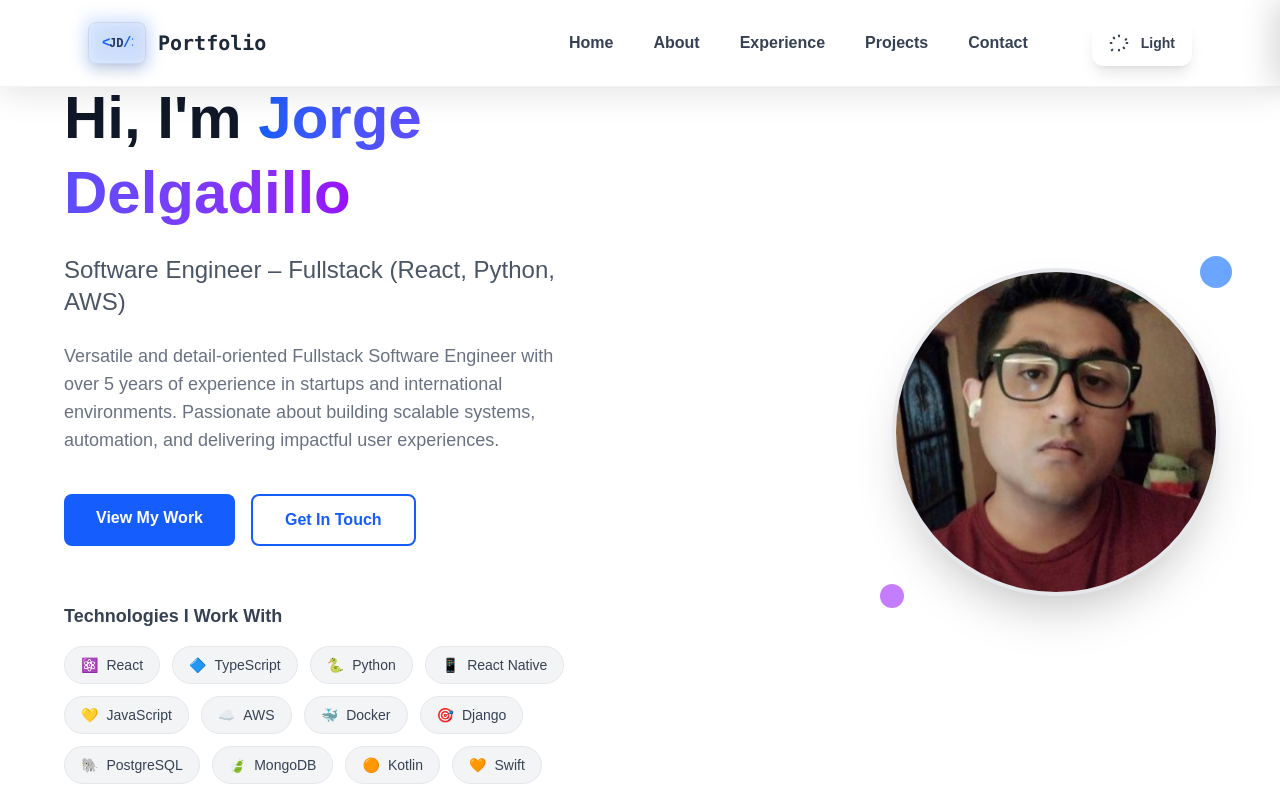
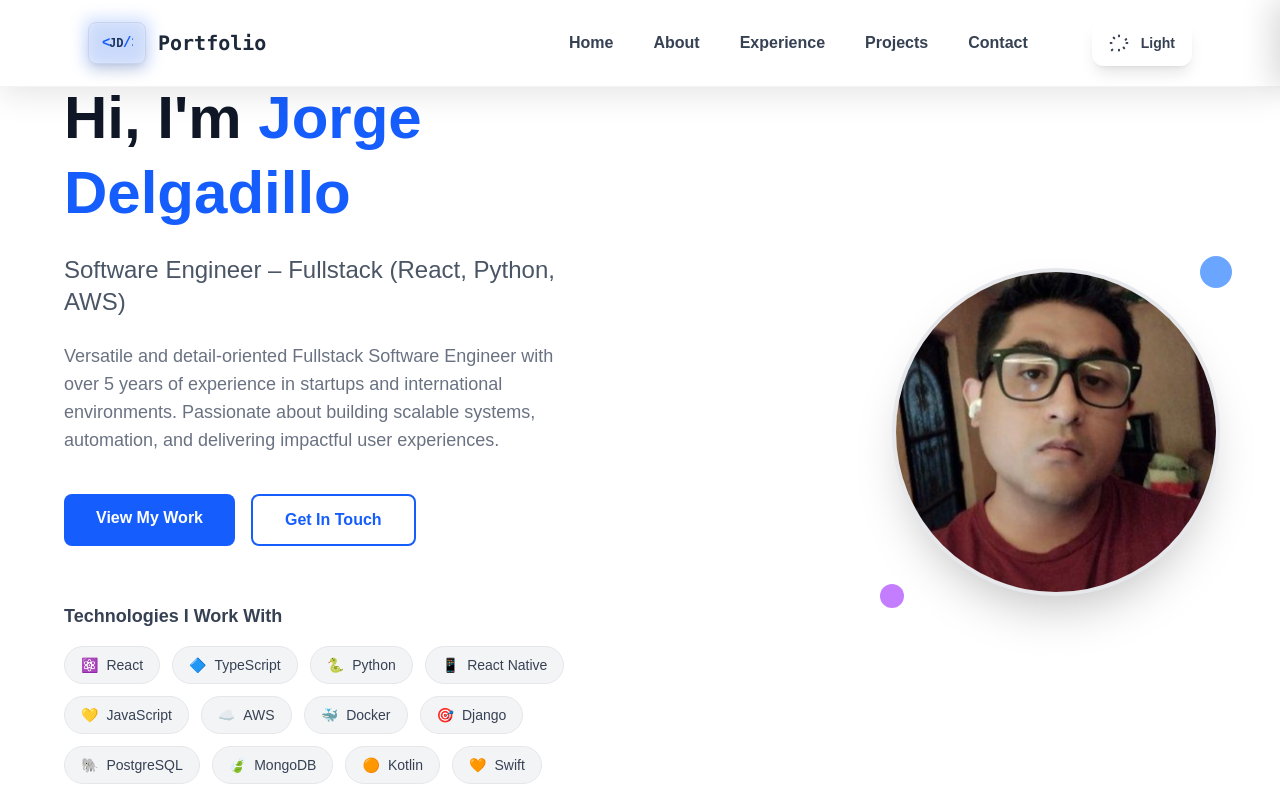
Before and after one commit to JorgeDelgadillo/jd-portfolio, a React (Vite) app: page / in a window 1280 px wide. Shown: the top 800 px of the page. Built offline with nearby package versions, Linux system fonts and the light colour scheme.

Commit message:
udpate: remove gradients colors (#13)

```diff
--- a/src/AppContainer.scss
+++ b/src/AppContainer.scss
@@ -2,7 +2,7 @@
 
 // Base color palette
 $night: #00120bff;
-$night-gradient: linear-gradient(35deg, #02152b 0%, #061947 100%);
+$night-gradient: #061947; // replaced gradient with a solid dark blue
 $dark-slate-gray: #35605aff;
 $slate-gray: #6b818cff;
 $lavender-web: #d8e4ffff;
@@ -14,13 +14,13 @@ $medium-gray: #cccccc;
 $lighter-gray: #e0e0e0;
 $light-green: #a0e0a0;
 $blue: #007bff;
-$light-gradient: linear-gradient(135deg, #d8e4ff 0%, #ffffff 100%);
+$light-gradient: #ffffff; // replaced gradient with solid white
 
 // Default theme colors
 $primary-color: $night;
 $secondary-color: $dark-slate-gray;
 $accent-color: $slate-gray;
-$background-color: $light-gradient;
+$background-color: $white;
 $highlight-color: $spring-green;
 
 :root {
@@ -32,7 +32,7 @@ $highlight-color: $spring-green;
   --primary-color: #{$night};
   --secondary-color: #{$dark-slate-gray};
   --accent-color: #{$slate-gray};
-  --background-color: #{$night-gradient};
+  --background-color: #{$night};
   --highlight-color: #{$spring-green};
   --text-color: #{$white};
   --link-color: #{$spring-green};
@@ -45,7 +45,7 @@ $highlight-color: $spring-green;
   --primary-color: #{$white};
   --secondary-color: #{$light-gray};
   --accent-color: #{$medium-gray};
-  --background-color: #{$light-gradient};
+  --background-color: #{$white};
   --highlight-color: #{$light-green};
   --text-color: #{$black};
   --link-color: #{$blue};
--- a/src/components/Header/Header.tsx
+++ b/src/components/Header/Header.tsx
@@ -81,8 +81,8 @@ const Header = () => {
             </div>
             <div className={`absolute -inset-1 rounded-lg opacity-20 group-hover:opacity-40 transition-opacity duration-300 blur-sm ${
               darkMode
-                ? 'bg-gradient-to-r from-blue-600 to-blue-800'
-                : 'bg-gradient-to-r from-blue-500 to-blue-600'
+                ? 'bg-blue-700'
+                : 'bg-blue-600'
             }`}></div>
           </div>
           <span className={`hidden sm:inline font-mono font-bold text-xl transition-all duration-300 ${
@@ -109,13 +109,13 @@ const Header = () => {
               {item.name}
               <span className={`absolute -bottom-1 left-0 w-0 h-0.5 transition-all duration-300 group-hover:w-full rounded-full ${
                 darkMode
-                  ? 'bg-gradient-to-r from-blue-400 to-blue-600'
-                  : 'bg-gradient-to-r from-blue-500 to-purple-500'
+                  ? 'bg-blue-500'
+                  : 'bg-blue-600'
               }`}></span>
               <div className={`absolute inset-0 rounded-lg opacity-0 group-hover:opacity-100 transition-opacity duration-300 -z-10 ${
                 darkMode
-                  ? 'bg-gradient-to-r from-blue-500/10 to-blue-600/10'
-                  : 'bg-gradient-to-r from-blue-500/5 to-purple-500/5'
+                  ? 'bg-blue-600/10'
+                  : 'bg-blue-500/10'
               }`}></div>
             </a>
           ))}
@@ -269,12 +269,12 @@ const Header = () => {
             >
               <span className="relative z-10 flex items-center gap-3">
                 <span className={`w-2 h-2 rounded-full opacity-0 group-hover:opacity-100 transition-opacity duration-300 ${
-                  darkMode ? 'bg-gradient-to-r from-blue-400 to-blue-600' : 'bg-gradient-to-r from-blue-500 to-purple-500'
+                  darkMode ? 'bg-blue-500' : 'bg-blue-600'
                 }`}></span>
                 {item.name}
               </span>
               <div className={`absolute inset-0 rounded-xl opacity-0 group-hover:opacity-100 transition-opacity duration-300 ${
-                darkMode ? 'bg-gradient-to-r from-blue-500/10 to-blue-600/10' : 'bg-gradient-to-r from-blue-500/10 to-purple-500/10'
+                darkMode ? 'bg-blue-600/10' : 'bg-blue-500/10'
               }`}></div>
             </a>
           ))}
--- a/src/components/Hero/Hero.tsx
+++ b/src/components/Hero/Hero.tsx
@@ -30,10 +30,10 @@ const Hero = () => {
         <div className="space-y-6">
           <h1 className="text-4xl md:text-6xl font-bold leading-tight">
             Hi, I'm{' '}
-            <span className={`bg-gradient-to-r bg-clip-text text-transparent ${
+            <span className={`${
               darkMode
-                ? 'from-blue-400 to-blue-600'
-                : 'from-blue-600 to-purple-600'
+                ? 'text-blue-400'
+                : 'text-blue-600'
             }`}>
               Jorge Delgadillo
             </span>
```
Also changed, not shown: src/styles/main.scss (+7 -10 lines).
